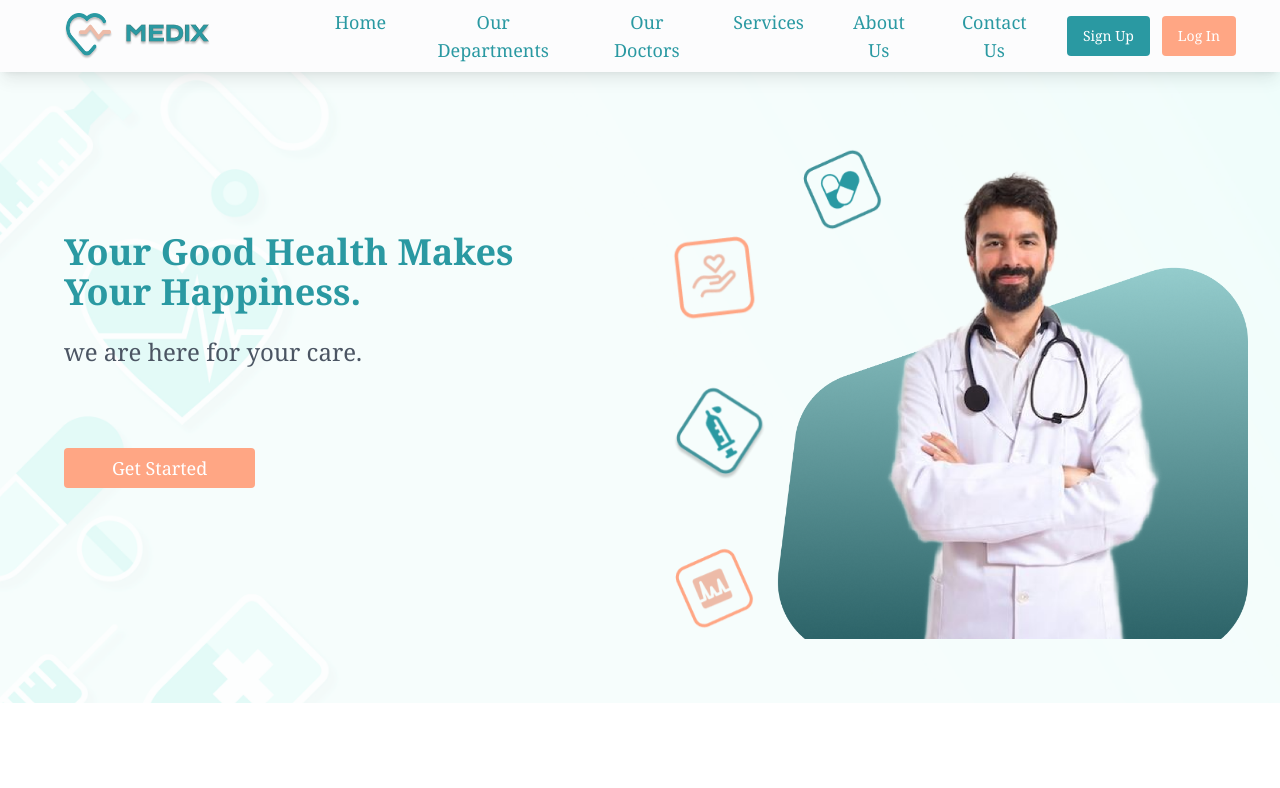
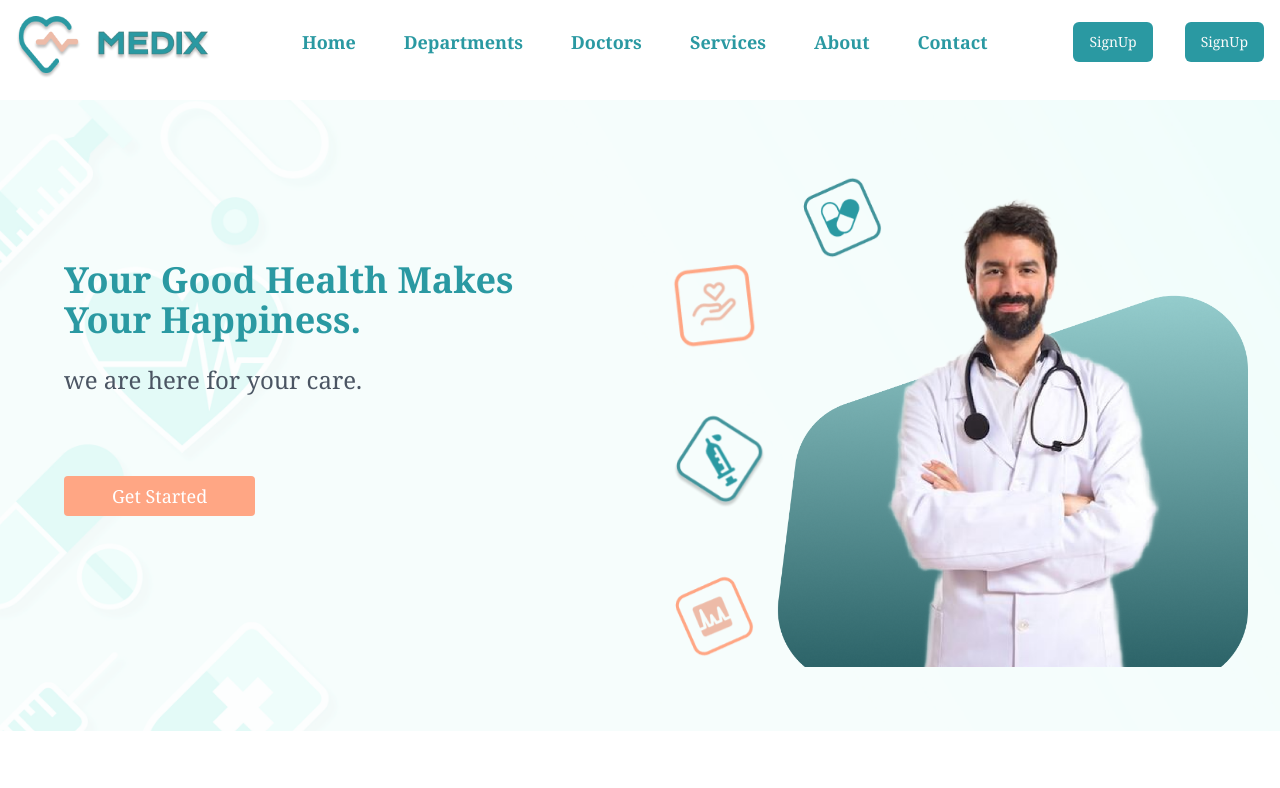
Before and after one commit to amanyelfawey/Medix, a Next.js app: page / in a window 1280 px wide. Shown: the top 788 px of the page. Built offline with nearby package versions, Linux system fonts and the light colour scheme.

Commit message:
chore: Update npm dependencies and add @radix-ui/react-dialog package, update navBar component for responsive design and fix hydration errors

```diff
--- a/package.json
+++ b/package.json
@@ -10,6 +10,7 @@
   },
   "dependencies": {
     "@hookform/resolvers": "^3.4.2",
+    "@radix-ui/react-dialog": "^1.0.5",
     "@radix-ui/react-slot": "^1.0.2",
     "axios": "^1.7.2",
     "class-variance-authority": "^0.7.0",
--- a/src/app/_components/Navbar.jsx
+++ b/src/app/_components/Navbar.jsx
@@ -1,176 +1,99 @@
+"use client";
 
-import { Button } from '@/components/ui/button';
-import Image from 'next/image'
-import Link from 'next/link';
-import React from 'react'
-import { useAuth } from '../context/AuthContext';
-
+import { Button } from "@/components/ui/button";
+import Image from "next/image";
+import Link from "next/link";
+import React, { useEffect, useState } from "react";
+import { MenuIcon } from "lucide-react";
+import {
+  Sheet,
+  SheetContent,
+  SheetDescription,
+  SheetHeader,
+  SheetTitle,
+  SheetTrigger,
+} from "@/components/ui/sheet";
+import { MobileSideBar } from "./mobile-side-bar";
 
 function Navbar() {
-    const Menu =[
+  const [isMounted, setIsMounted] = useState(false);
+  const Menu = [
     {
-        id:1,
-        name:'Home',
-        path:'/#home'
+      id: 1,
+      name: "Home",
+      path: "/#home",
     },
     {
-        id:2,
+      id: 2,
 
-        name:'Our Departments',
-        path:'/#Dep'
+      name: "Departments",
+      path: "/#Dep",
     },
     {
-        id:3,
+      id: 3,
 
-        name:'Our Doctors',
-        path:'/#OurDr'
+      name: "Doctors",
+      path: "/#OurDr",
     },
     {
-        id:4,
-        name:'Services',
-        path:'/#services'
+      id: 4,
+      name: "Services",
+      path: "/#services",
     },
     {
-        id:5,
-
-        name:'About Us',
-        path:'/#about'
+      id: 5,
+      name: "About",
+      path: "/#about",
     },
     {
-        id:6,
-        name:'Contact Us',
-        path:'/#contact'
-    }
-]
+      id: 6,
+      name: "Contact",
+      path: "/#contact",
+    },
+  ];
+
+  useEffect(() => {
+    setIsMounted(true);
+  });
+
+  if (!isMounted) return null;
   return (
-    <div className='container flex items-center text-center justify-center  pl-8 pr-8 p-2 bg-gray-100  bg-opacity-25 shadow-lg rounded-lg ' id="header">
-        <div className='container flex items-center gap-10'>
-        <Link href={"http://localhost:3000"}><Image src='/Logo.png' alt='logo'
-        width={160} height={80}/></Link>
-        <ul className='md:flex gap-10 hidden pl-20' >
-        {Menu.map((item,index)=>(
-            <Link href={item.path}>
-                <li className=' text-primary  hover:text-secondary cursor-pointer hover:scale-105 transition-all ease-in-out text-lg text-center
-                '>{item.name}</li>
-
-            </Link>
-
+    <nav className="flex h-[100px] justify-between p-4">
+      <div className="w-[200px] h-[200px] hidden lg:block">
+        <Image alt="Logo" src="/Logo.png" width={"200"} height={"200"} />
+      </div>
+      <div className="w-8 h-8 flex items-center justify-center md:hidden">
+        <Sheet>
+          <SheetTrigger>
+            <Button size={"icon"} variant="ghost" className="p-2">
+              <MenuIcon className="w-8 h-8" />
+            </Button>
+          </SheetTrigger>
+          <SheetContent side="left">
+            <MobileSideBar Menu={Menu} />
+          </SheetContent>
+        </Sheet>
+      </div>
+      <div className="hidden md:flex  gap-x-6 lg:gap-x-12 justify-between items-center h-full relative -top-2">
+        {Menu.map((item, i) => (
+          <div
+            key={i}
+            className="flex justify-center items-center text-[#2A99A2] font-bold text-lg"
+          >
+            <Link href={item.path}>{item.name}</Link>
+          </div>
         ))}
-        </ul>
+      </div>
+      <div className="flex items-center justify-between gap-x-8 relative -top-2">
+        <div>
+          <Button>SignUp</Button>
         </div>
-        <Link href={"http://localhost:3000/Signup"}><Button className='rounded text-white hover:bg-secondary' >Sign Up</Button></Link>
-        {/* <p className='px-3 text-primary'> | </p> */}
-
-        <Link href={"http://localhost:3000/Login"}><Button className='rounded text-white bg-secondary hover:bg-primary mx-3' >Log In</Button></Link>
-
-
-    </div>
-
-  )
+        <div>
+          <Button>SignUp</Button>
+        </div>
+      </div>
+    </nav>
+  );
 }
 
 export default Navbar;
-
-
-// import { Button } from '@/components/ui/button';
-// import Image from 'next/image';
-// import Link from 'next/link';
-// import React from 'react';
-// import { useAuth } from '../context/AuthContext';
-
-// function Navbar() {
-//   const { user, logout } = useAuth();
-
-//   const Menu = [
-//     { id: 1, name: 'Home', path: '/#home' },
-//     { id: 2, name: 'Our Departments', path: '/#Dep' },
-//     { id: 3, name: 'Our Doctors', path: '/#OurDr' },
-//     { id: 4, name: 'Services', path: '/#services' },
-//     { id: 5, name: 'About Us', path: '/#about' },
-//     { id: 6, name: 'Contact Us', path: '/#contact' }
-//   ];
-
-//   return (
-//     <div className='container flex items-center text-center justify-center pl-8 pr-8 p-2 bg-gray-100 bg-opacity-25 shadow-lg rounded-lg' id="header">
-//       <div className='container flex items-center gap-10'>
-//         <Link href="/"><Image src='/Logo.png' alt='logo' width={160} height={80} /></Link>
-//         <ul className='md:flex gap-10 hidden pl-20'>
-//           {Menu.map((item) => (
-//             <Link href={item.path} key={item.id}>
-//               <li className='text-primary hover:text-secondary cursor-pointer hover:scale-105 transition-all ease-in-out text-lg text-center'>
-//                 {item.name}
-//               </li>
-//             </Link>
-//           ))}
-//         </ul>
-//       </div>
-//       {user ? (
-//         <>
-//           <Link href="/UserProfile"><Button className='rounded text-white hover:bg-secondary'>Profile</Button></Link>
-//           <Button onClick={logout} className='rounded text-white bg-secondary hover:bg-primary mx-3'>Logout</Button>
-//         </>
-//       ) : (
-//         <>
-//           <Link href="/Signup"><Button className='rounded text-white hover:bg-secondary'>Sign Up</Button></Link>
-//           <Link href="/Login"><Button className='rounded text-white bg-secondary hover:bg-primary mx-3'>Log In</Button></Link>
-//         </>
-//       )}
-//     </div>
-//   );
-// }
-
-// export default Navbar;
-
-
-
-// import { Button } from '@/components/ui/button';
-// import Image from 'next/image';
-// import Link from 'next/link';
-// import React from 'react';
-
-
-
-// function Navbar() {
-
-
-
-//   const Menu = [
-//     { id: 1, name: 'Home', path: '/#home' },
-//     { id: 2, name: 'Our Departments', path: '/#Dep' },
-//     { id: 3, name: 'Our Doctors', path: '/#OurDr' },
-//     { id: 4, name: 'Services', path: '/#services' },
-//     { id: 5, name: 'About Us', path: '/#about' },
-//     { id: 6, name: 'Contact Us', path: '/#contact' }
-//   ];
-
-//   return (
-//     <div className='container flex items-center text-center justify-center pl-8 pr-8 p-2 bg-gray-100 bg-opacity-25 shadow-lg rounded-lg' id="header">
-//       <div className='container flex items-center gap-10'>
-//         <Link href="/"><Image src='/Logo.png' alt='logo' width={160} height={80} /></Link>
-//         <ul className='md:flex gap-10 hidden pl-20'>
-//           {Menu.map((item) => (
-//             <Link href={item.path} key={item.id}>
-//               <li className='text-primary hover:text-secondary cursor-pointer hover:scale-105 transition-all ease-in-out text-lg text-center'>
-//                 {item.name}
-//               </li>
-//             </Link>
-//           ))}
-//         </ul>
-//       </div>
-//       {user ? (
-//         <>
-//           <Link href="/UserProfile"><Button className='rounded text-white hover:bg-secondary'>Profile</Button></Link>
-//           <Button onClick={logout} className='rounded text-white bg-secondary hover:bg-primary mx-3'>Logout</Button>
-//         </>
-//       ) : (
-//         <>
-//           <Link href="/Signup"><Button className='rounded text-white hover:bg-secondary'>Sign Up</Button></Link>
-//           <Link href="/Login"><Button className='rounded text-white bg-secondary hover:bg-primary mx-3'>Log In</Button></Link>
-//           <Link href="/"><Button className='rounded text-white bg-secondary hover:bg-primary mx-3'>Log In</Button></Link>
-//         </>
-//       )}
-//     </div>
-//   );
-// }
-
-// export default Navbar;
--- /dev/null
+++ b/src/app/_components/mobile-side-bar.jsx
@@ -0,0 +1,20 @@
+import { Button } from "@/components/ui/button";
+import Link from "next/link";
+
+export const MobileSideBar = ({ Menu }) => {
+  return (
+    <>
+      <aside className="flex flex-col justify-evenly h-full py-5 w-full">
+        {Menu.map((item, i) => (
+          <div key={i} className="w-full">
+            <Link href={item.path}>
+              <Button variant="ghost" className="w-full flex justify-start text-xl">
+                {item.name}
+              </Button>
+            </Link>
+          </div>
+        ))}
+      </aside>
+    </>
+  );
+};
--- a/src/app/globals.css
+++ b/src/app/globals.css
@@ -2,7 +2,7 @@
 @tailwind components;
 @tailwind utilities;
 
-  /* @layer base {
+@layer base {
   :root {
     --background: 0 0% 100%;
     --foreground: 0 0% 3.9%;
@@ -69,38 +69,33 @@
 @layer base {
   * {
     @apply border-border;
+    scroll-behavior: smooth;
   }
   body {
     @apply bg-background text-foreground;
   }
-  } */
+}
 
-  *{
+* {
   padding: 0;
   margin: 0;
   box-sizing: border-box;
-    font-family:Cambria, Cochin, Georgia, Times, 'Times New Roman', serif ;
+  font-family: Cambria, Cochin, Georgia, Times, "Times New Roman", serif;
 }
 
 body {
   color: rgb(var(--foreground-rgb));
-
 }
 
-  .drhero{
+.drhero {
   position: absolute;
   right: 0;
 
-
   width: 480px;
-
-
 }
-  .herobg{
+.herobg {
   background-position: center;
-    background-size:cover;
-
+  background-size: cover;
 }
 
-
 /* services */
--- a/src/app/layout.js
+++ b/src/app/layout.js
@@ -2,8 +2,6 @@
 import "./globals.css";
 import Navbar from "./_components/Navbar";
 import Footer from "@/app/_components/Footer";
-
-
 
 const inter = Inter({ subsets: ["latin"] });
 
@@ -17,14 +15,9 @@
     <html lang="en">
       <body className={inter.className}>
         <div>
-       {/* Header */}
-
-      <Navbar/>
+          <Navbar />
           {children}
-      {/* Footer */}
-      <Footer/>
-
-
+          <Footer />
         </div>
       </body>
     </html>
--- /dev/null
+++ b/src/components/ui/sheet.jsx
@@ -0,0 +1,110 @@
+"use client";
+
+import * as React from "react";
+import * as SheetPrimitive from "@radix-ui/react-dialog";
+import { cva } from "class-variance-authority";
+import { X } from "lucide-react";
+
+import { cn } from "@/lib/utils";
+
+const Sheet = SheetPrimitive.Root;
+
+const SheetTrigger = SheetPrimitive.Trigger;
+
+const SheetClose = SheetPrimitive.Close;
+
+const SheetPortal = SheetPrimitive.Portal;
+
+const SheetOverlay = React.forwardRef(({ className, ...props }, ref) => (
+  <SheetPrimitive.Overlay
+    className={cn(
+      "fixed inset-0 z-50 bg-black/80  data-[state=open]:animate-in data-[state=closed]:animate-out data-[state=closed]:fade-out-0 data-[state=open]:fade-in-0",
+      className
+    )}
+    {...props}
+    ref={ref}
+  />
+));
+SheetOverlay.displayName = SheetPrimitive.Overlay.displayName;
+
+const sheetVariants = cva(
+  "fixed z-50 gap-4 bg-background p-6 shadow-lg transition ease-in-out data-[state=open]:animate-in data-[state=closed]:animate-out data-[state=closed]:duration-300 data-[state=open]:duration-500",
+  {
+    variants: {
+      side: {
+        top: "inset-x-0 top-0 border-b data-[state=closed]:slide-out-to-top data-[state=open]:slide-in-from-top",
+        bottom:
+          "inset-x-0 bottom-0 border-t data-[state=closed]:slide-out-to-bottom data-[state=open]:slide-in-from-bottom",
+        left: "inset-y-0 left-0 h-full w-3/4 border-r data-[state=closed]:slide-out-to-left data-[state=open]:slide-in-from-left sm:max-w-sm",
+        right:
+          "inset-y-0 right-0 h-full w-3/4  border-l data-[state=closed]:slide-out-to-right data-[state=open]:slide-in-from-right sm:max-w-sm",
+      },
+    },
+    defaultVariants: {
+      side: "right",
+    },
+  }
+);
+
+const SheetContent = React.forwardRef(({ side = "right", className, children, ...props }, ref) => (
+  <SheetPortal>
+    <SheetOverlay />
+    <SheetPrimitive.Content
+      onCloseAutoFocus={(event) => event.preventDefault()}
+      ref={ref}
+      className={cn(sheetVariants({ side }), className)}
+      {...props}
+    >
+      {children}
+      <SheetPrimitive.Close className="absolute right-4 top-4 rounded-sm opacity-70 ring-offset-background transition-opacity hover:opacity-100 focus:outline-none focus:ring-2 focus:ring-ring focus:ring-offset-2 disabled:pointer-events-none data-[state=open]:bg-secondary">
+        <X className="h-4 w-4" />
+        <span className="sr-only">Close</span>
+      </SheetPrimitive.Close>
+    </SheetPrimitive.Content>
+  </SheetPortal>
+));
+SheetContent.displayName = SheetPrimitive.Content.displayName;
+
+const SheetHeader = ({ className, ...props }) => (
+  <div className={cn("flex flex-col space-y-2 text-center sm:text-left", className)} {...props} />
+);
+SheetHeader.displayName = "SheetHeader";
+
+const SheetFooter = ({ className, ...props }) => (
+  <div
+    className={cn("flex flex-col-reverse sm:flex-row sm:justify-end sm:space-x-2", className)}
+    {...props}
+  />
+);
+SheetFooter.displayName = "SheetFooter";
+
+const SheetTitle = React.forwardRef(({ className, ...props }, ref) => (
+  <SheetPrimitive.Title
+    ref={ref}
+    className={cn("text-lg font-semibold text-foreground", className)}
+    {...props}
+  />
+));
+SheetTitle.displayName = SheetPrimitive.Title.displayName;
+
+const SheetDescription = React.forwardRef(({ className, ...props }, ref) => (
+  <SheetPrimitive.Description
+    ref={ref}
+    className={cn("text-sm text-muted-foreground", className)}
+    {...props}
+  />
+));
+SheetDescription.displayName = SheetPrimitive.Description.displayName;
+
+export {
+  Sheet,
+  SheetPortal,
+  SheetOverlay,
+  SheetTrigger,
+  SheetClose,
+  SheetContent,
+  SheetHeader,
+  SheetFooter,
+  SheetTitle,
+  SheetDescription,
+};
```
Also changed, not shown: 1 other file (tests, documents, lock files or other folders). Lines whose indentation alone changed are shown as unchanged.
